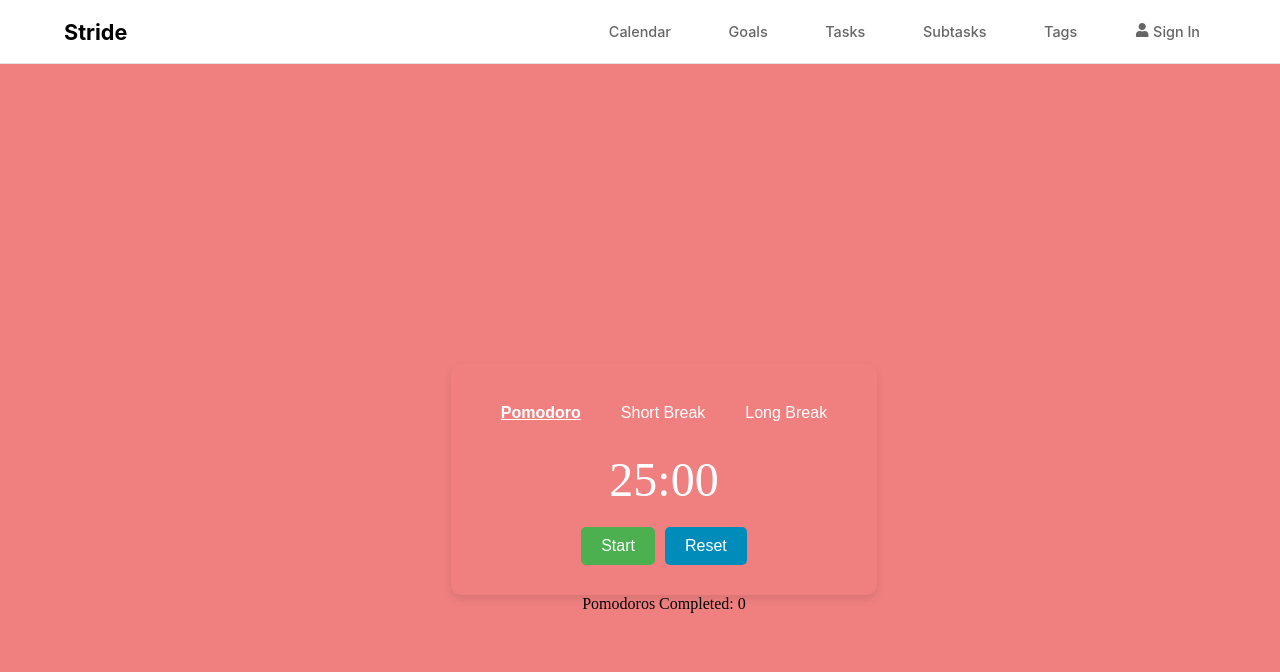
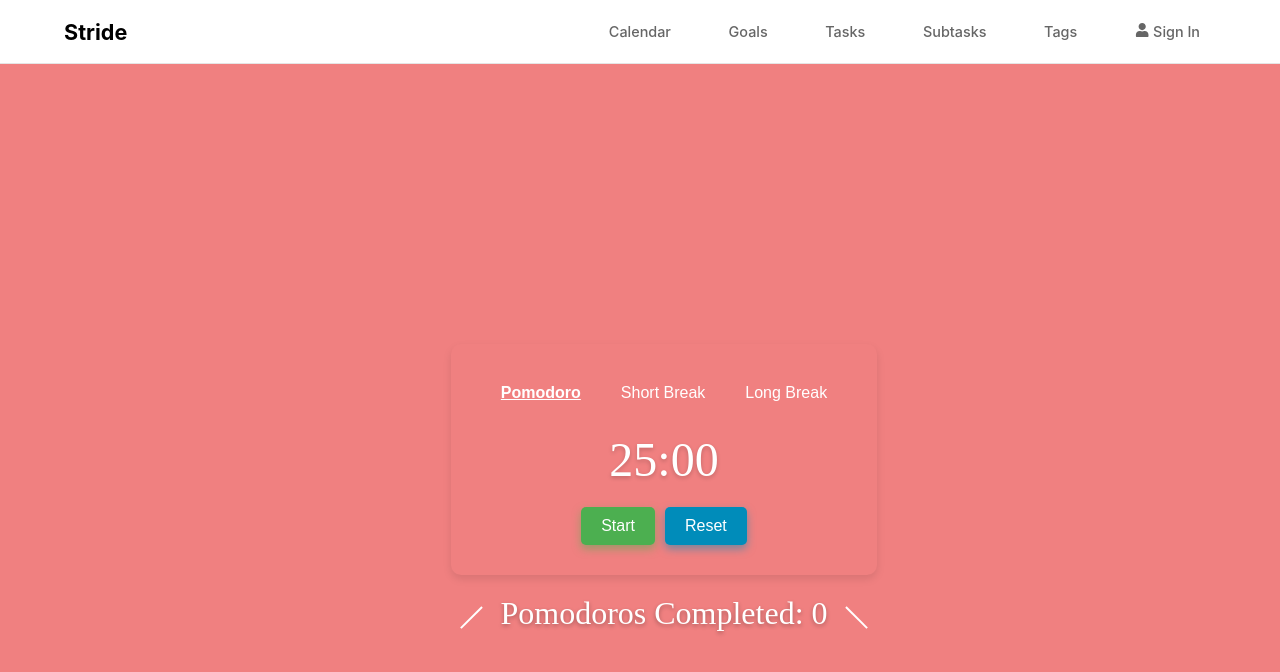
Before and after one commit to manoj633/stride, a React (Vite) app in the folder frontend/: page /pomodoro in a window 1280 px wide. Shown: the top 672 px of the page. Built offline with nearby package versions, Linux system fonts and the light colour scheme.

Commit message:
Improved style

```diff
--- a/frontend/src/components/Pomodoro/Pomodoro.css
+++ b/frontend/src/components/Pomodoro/Pomodoro.css
@@ -2,9 +2,37 @@
 .pomodoro-container {
     width: 100vw;
     height: 100vh;
-    /* Add other styles as needed, like flexbox centering */
+
     display: flex;
     flex-direction: column;
     align-items: center;
     justify-content: center;
 }
+
+.pomodoro-count {
+    margin-top: 20px;
+    font-size: 2em;
+    color: #fff;
+    text-shadow: 0 2px 4px rgba(0, 0, 0, 0.3);
+    display: flex;
+    align-items: center;
+}
+
+.pomodoro-count::before,
+.pomodoro-count::after {
+    content: " ";
+    display: inline-block;
+    width: 30px;
+    height: 2px;
+    background-color: #fff;
+    margin: 0 10px;
+    vertical-align: middle;
+}
+
+.pomodoro-count::before {
+    transform: rotateZ(-45deg) translateX(-5px);
+}
+
+.pomodoro-count::after {
+    transform: rotateZ(45deg) translateX(5px);
+}
--- a/frontend/src/components/Pomodoro/TimerButton.css
+++ b/frontend/src/components/Pomodoro/TimerButton.css
@@ -6,8 +6,7 @@
 }
 
 .timer-button {
-    background-color: #4CAF50;
-    /* Green */
+    background-color: transparent;
     border: none;
     color: white;
     padding: 10px 20px;
@@ -17,19 +16,25 @@
     font-size: 16px;
     border-radius: 5px;
     cursor: pointer;
+    transition: all 0.3s ease;
 }
 
 .timer-button.start {
-    background-color: #4CAF50;
-    /* Green */
+    background-color: #4caf50;
+    box-shadow: 0px 4px 8px rgba(76, 175, 80, 0.5);
 }
 
 .timer-button.pause {
     background-color: #f44336;
-    /* Red */
+    box-shadow: 0px 4px 8px rgba(244, 67, 54, 0.5);
 }
 
 .timer-button.reset {
-    background-color: #008CBA;
-    /* Blue */
+    background-color: #008cba;
+    box-shadow: 0px 4px 8px rgba(0, 139, 186, 0.5);
 }
+
+.timer-button:hover {
+    transform: translateY(-2px);
+    box-shadow: 0px 6px 12px rgba(0, 0, 0, 0.2);
+}
--- a/frontend/src/components/Pomodoro/TimerCard.css
+++ b/frontend/src/components/Pomodoro/TimerCard.css
@@ -4,6 +4,7 @@
     justify-content: center;
     align-items: center;
     width: 100%;
+    perspective: 1000px;
 }
 
 .timer-card {
@@ -12,7 +13,14 @@
     box-shadow: 0px 4px 8px rgba(0, 0, 0, 0.1);
     padding: 30px;
     text-align: center;
-    transition: background-color 0.3s ease;
+    transition: background-color 0.3s ease, transform 0.5s ease;
+    transform-style: preserve-3d;
+}
+
+.timer-card:hover {
+    transform: rotateY(5deg);
+    /* Slight tilt on hover */
+    box-shadow: 0px 8px 16px rgba(0, 0, 0, 0.2);
 }
 
 /* Modifiers for different timer states - BEM */
@@ -42,11 +50,14 @@
     cursor: pointer;
     background-color: transparent;
     color: white;
+    transition: all 0.3s ease;
 }
 
 .timer-card__button:hover {
     opacity: 0.8;
+    transform: translateY(-2px);
 }
+
 
 .timer-card__button.active {
     font-weight: bold;
@@ -57,6 +68,5 @@
     font-size: 3rem;
     margin-bottom: 20px;
     color: white;
+    text-shadow: 0px 2px 4px rgba(0, 0, 0, 0.2);
 }
-
-/* ... rest of the styles */
```
